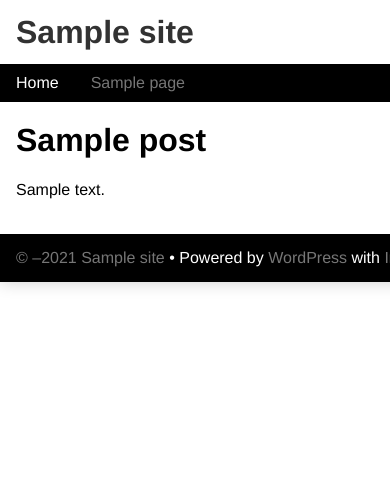
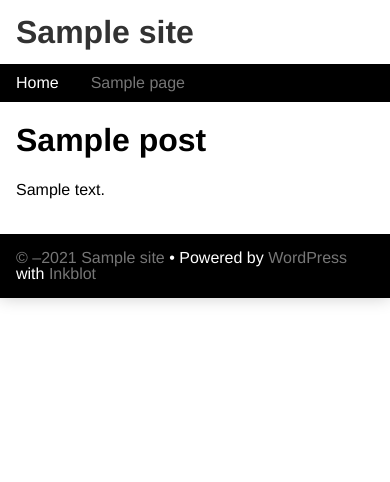
Before and after one commit to txtdrive/web100en, a WordPress theme: template web/app/themes/inkblot/page.php in a window 390 px wide; the page is wider, and only the part inside the window is pictured. Shown: the top 482 px of that part. Run offline with PHP 8.4 and a stand-in for WordPress, Linux system fonts and the light colour scheme; the site name, menu and one post (Sample post) are stand-ins, and other content is empty.

Commit message:
for mobile

```diff
--- a/web/app/themes/inkblot/style.css
+++ b/web/app/themes/inkblot/style.css
@@ -656,7 +656,7 @@ body > a[href="#content"] {
   background: #fff;
   box-shadow: 0 0 1rem rgba(0, 0, 0, 0.2);
   margin:0 auto;
-  min-width: 85vh;
+  max-width: 850px;
   position: relative; }
   .wrapper a {
     color: #767676; }
```
